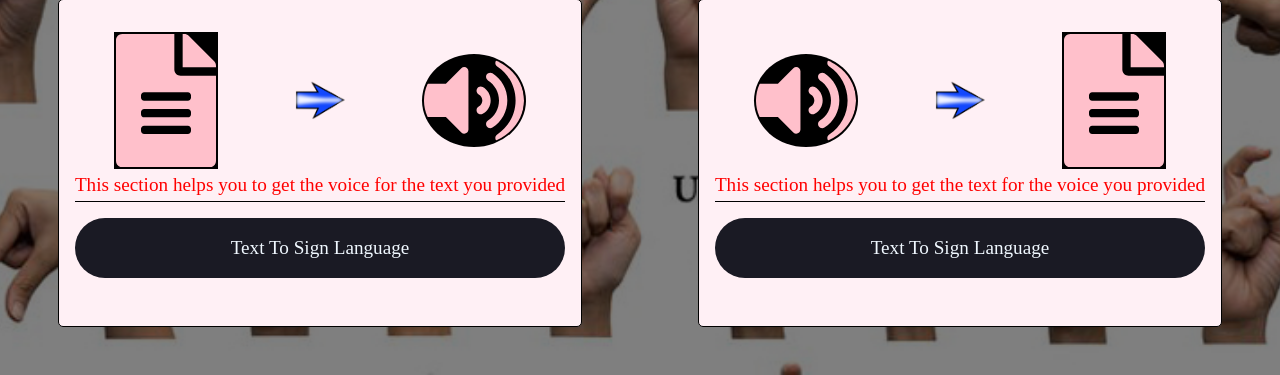
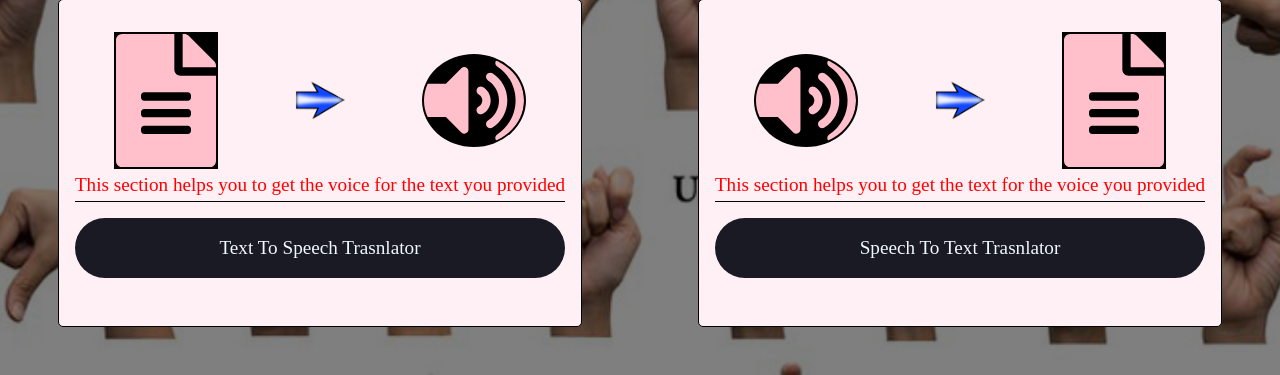
Before and after one commit to Paleruudaykiran/signtranslator, a Flask app: page / in a window 1280 px wide. Shown: the part 493-868 px from the top of the page. Run offline with Flask 2, Linux system fonts and the light colour scheme.

Commit message:
error fixed

```diff
--- a/templates/home.html
+++ b/templates/home.html
@@ -38,7 +38,7 @@
         <p>
             This section helps you to get the voice for the text you provided
         </p>
-        <a href="/texttospeech">Text to sign language</a>
+        <a href="/texttospeech">Text to Speech Trasnlator</a>
     </div>
     <div class='home-item'>
         <div class='home-item-images'>
@@ -49,7 +49,7 @@
         <p>
             This section helps you to get the text for the voice you provided
         </p>
-        <a href="/speechtotext">Text to sign language</a>
+        <a href="/speechtotext">Speech To Text Trasnlator</a>
     </div>
 </div>
 </div>
```
